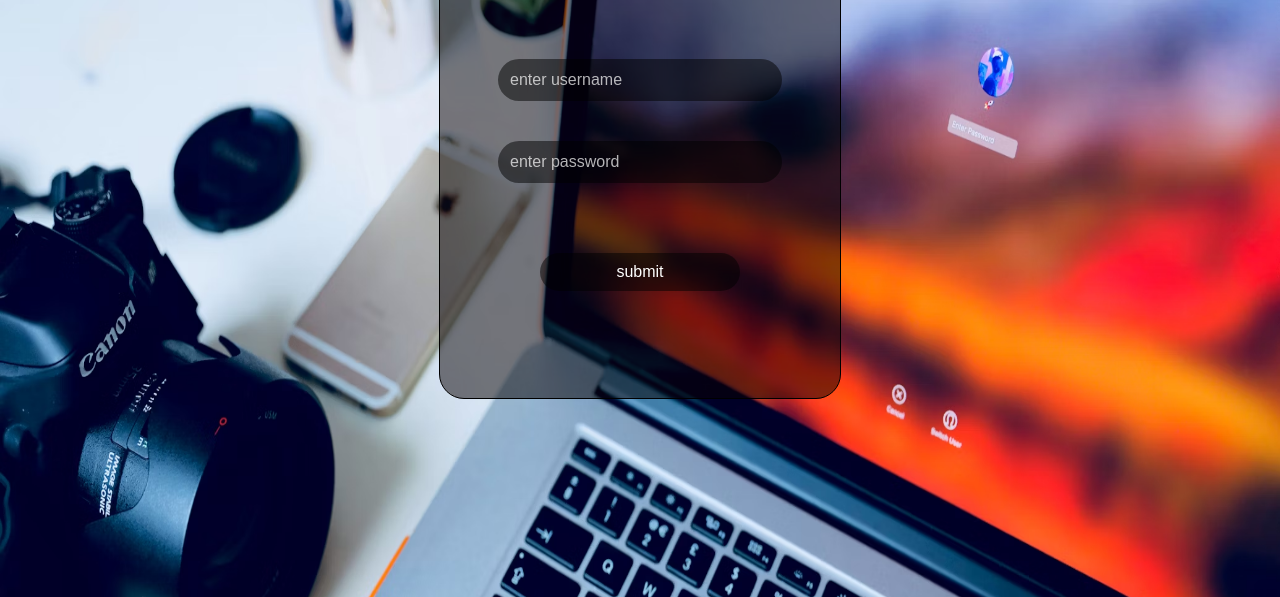
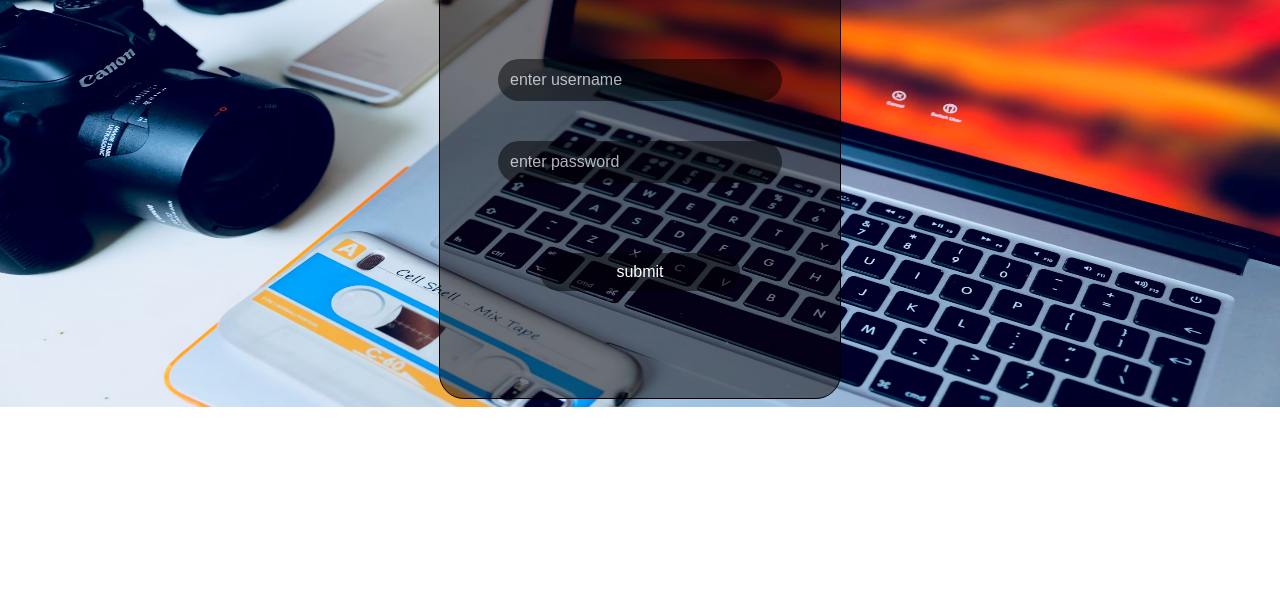
Before and after one commit to rijogit007/simple-login, a plain HTML site: page index.html in a window 1280 px wide. Shown: the part 203-800 px from the top of the page. Drawn offline with Linux system fonts and the light colour scheme.

Commit message:
Update style.css

```diff
--- a/style.css
+++ b/style.css
@@ -2,7 +2,7 @@ body{
 
 background-image: url(laptop.avif);
 background-repeat: no-repeat;
-background-size: 100% 200%;
+background-size: 100% 100%;
 
 }
 
```
